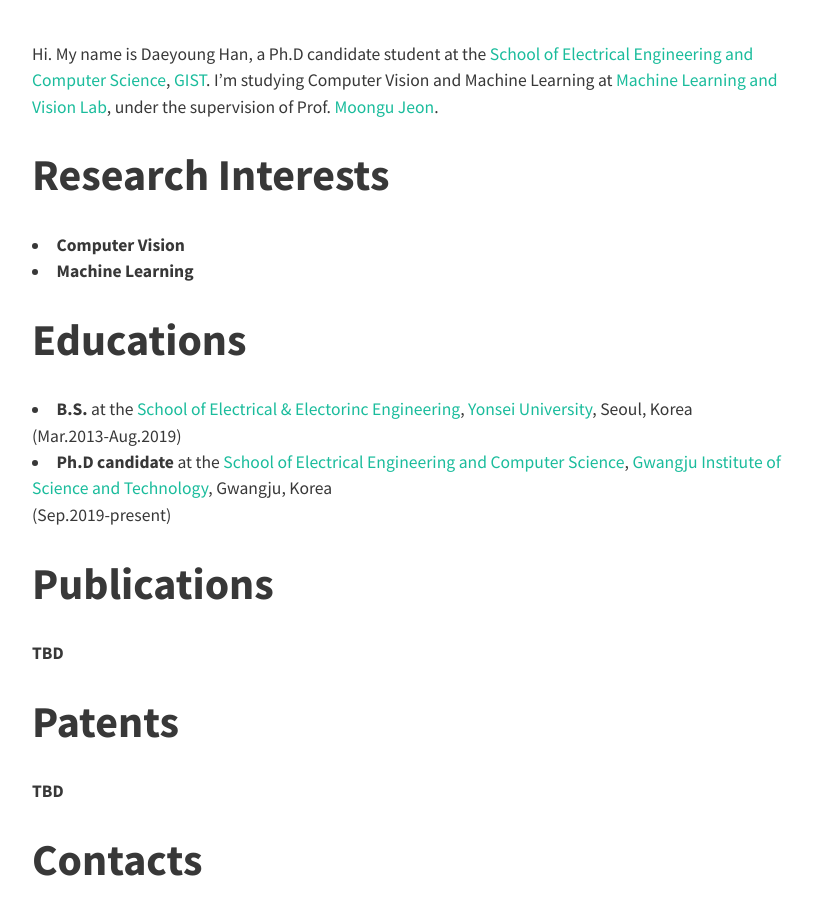
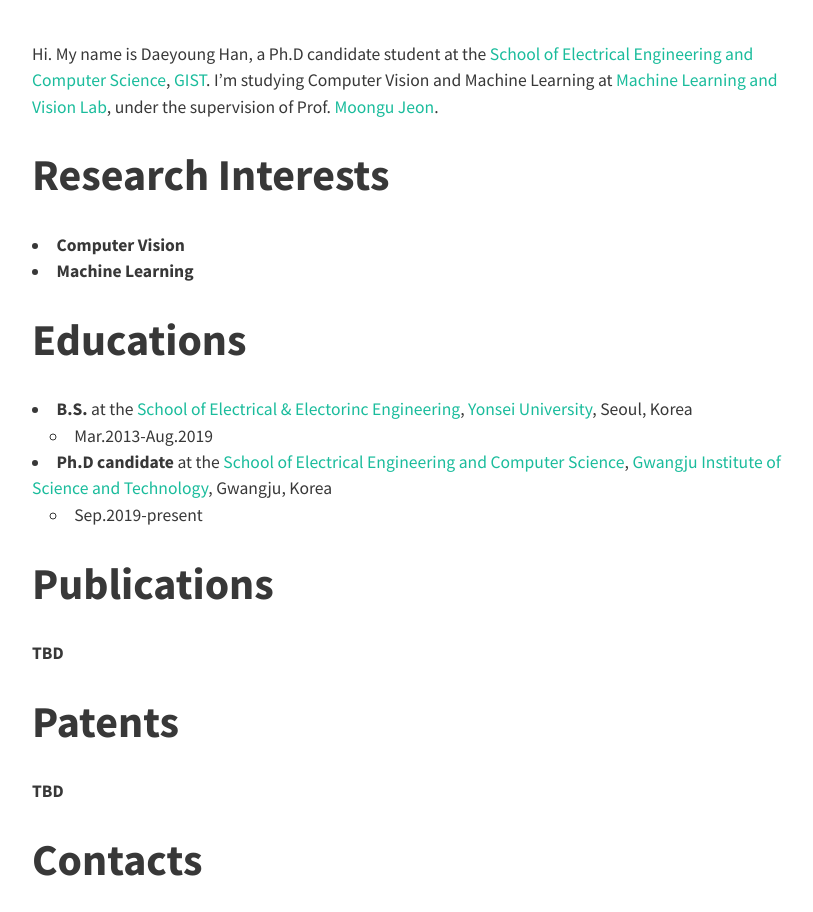
Before and after one commit to DY120/dy120.github.io, a Jekyll site: the page built from about.md, in a window 1280 px wide, cut to the strip 232-1144 px from the top of the page. Shown: the whole strip, without its empty margins (224-1037 px from the left). Built offline with Jekyll 4.4.1, drawn with Linux system fonts in a browser that asks for light colours; nearby versions of some CDN libraries; Markdown is read by kramdown in place of the engine named in the settings.

```diff
--- a/_config.yml
+++ b/_config.yml
@@ -71,7 +71,7 @@ paginate: 5
 paginate_path: "blog/page:num"
 
 # BUILD SETTINGS
-markdown: markdown
+markdown: kramdown
 highlighter: rouge
 sass:
   sass_dir: _sass
--- a/about.md
+++ b/about.md
@@ -12,9 +12,9 @@ Hi. My name is Daeyoung Han, a Ph.D candidate student at the [School of Electric
 
 # Educations
 - **B.S.** at the [School of Electrical & Electorinc Engineering](http://ee.yonsei.ac.kr/ee_en/index.do), [Yonsei University](https://www.yonsei.ac.kr/en_sc/), Seoul, Korea
-(Mar.2013-Aug.2019)
+  - Mar.2013-Aug.2019
 - **Ph.D candidate** at the [School of Electrical Engineering and Computer Science](https://eecs.gist.ac.kr/eecs/), [Gwangju Institute of Science and Technology](https://www.gist.ac.kr/kr/main.html), Gwangju, Korea
-(Sep.2019-present)
+  - Sep.2019-present
 
 # Publications
 **TBD**
```
